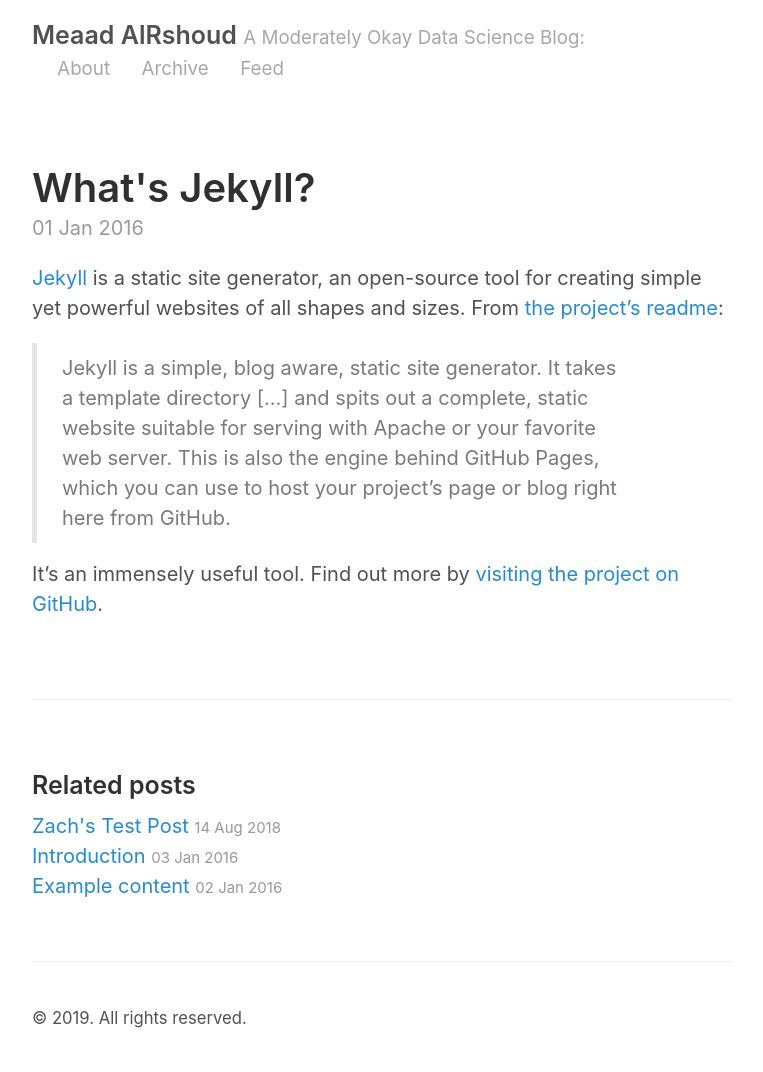
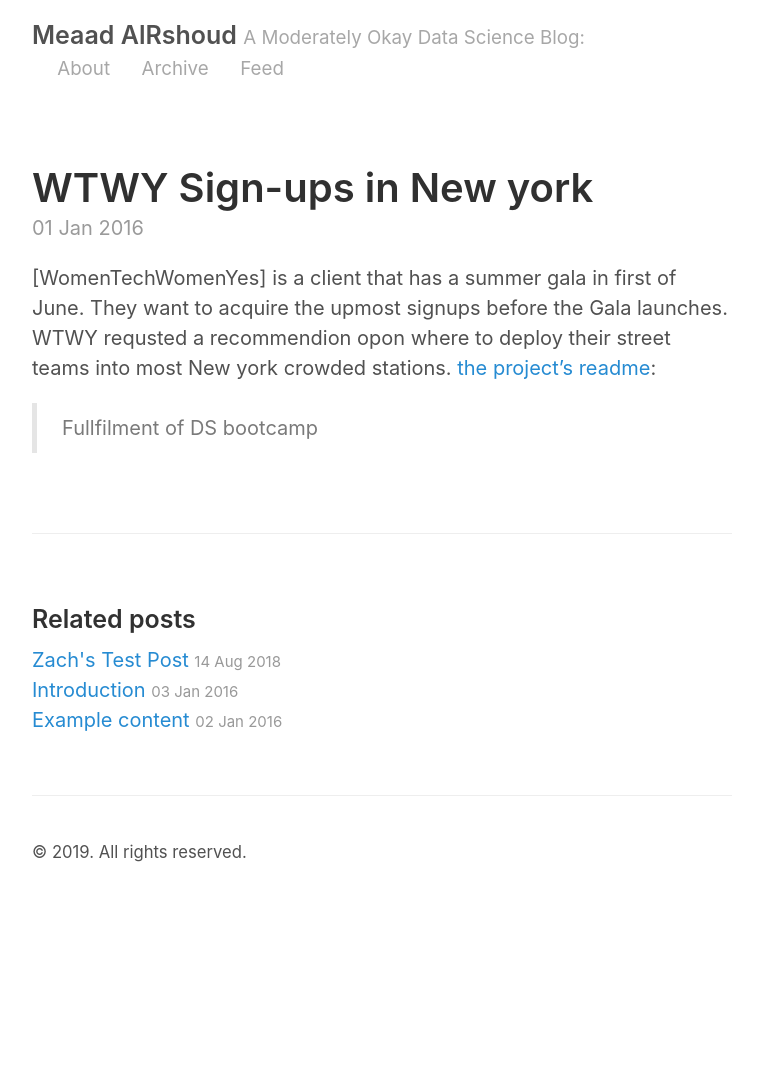
Before and after one commit to Meaad96s/blog, a Jekyll site: the page built from _posts/2016-01-01-whats-jekyll.md, in a window 1280 px wide. Shown: the whole page, without its empty margins (258-1021 px from the left). Built offline with Jekyll 4.4.1, drawn with Linux system fonts in a browser that asks for light colours; after the commit the page ends 906 px from its top, so only the background shows below that.

Commit message:
Update 2016-01-01-whats-jekyll.md

```diff
--- a/_posts/2016-01-01-whats-jekyll.md
+++ b/_posts/2016-01-01-whats-jekyll.md
@@ -1,10 +1,8 @@
 ---
 layout: post
-title: What's Jekyll?
+title: WTWY Sign-ups in New york
 ---
 
-[Jekyll](http://jekyllrb.com) is a static site generator, an open-source tool for creating simple yet powerful websites of all shapes and sizes. From [the project's readme](https://github.com/jekyll/jekyll/blob/master/README.markdown):
+[WomenTechWomenYes] is a client that has a summer gala in first of June. They want to acquire the upmost signups before the Gala launches. WTWY requsted a recommendion opon where to deploy their street teams into most New york crowded stations. [the project's readme](https://github.com/Meaad96s/meaad96s.github.io/README.md):
 
-> Jekyll is a simple, blog aware, static site generator. It takes a template directory [...] and spits out a complete, static website suitable for serving with Apache or your favorite web server. This is also the engine behind GitHub Pages, which you can use to host your project’s page or blog right here from GitHub.
-
-It's an immensely useful tool. Find out more by [visiting the project on GitHub](https://github.com/jekyll/jekyll).
+> Fullfilment of DS bootcamp
```
